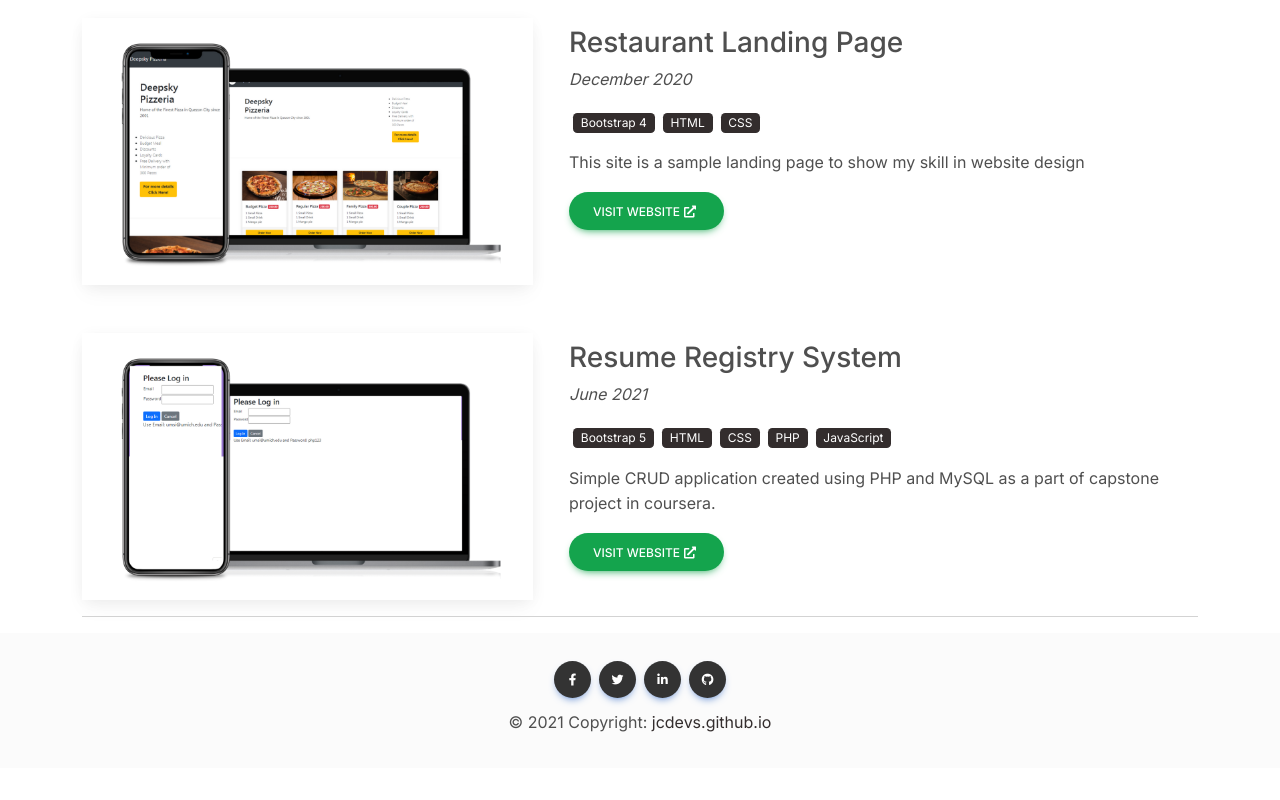
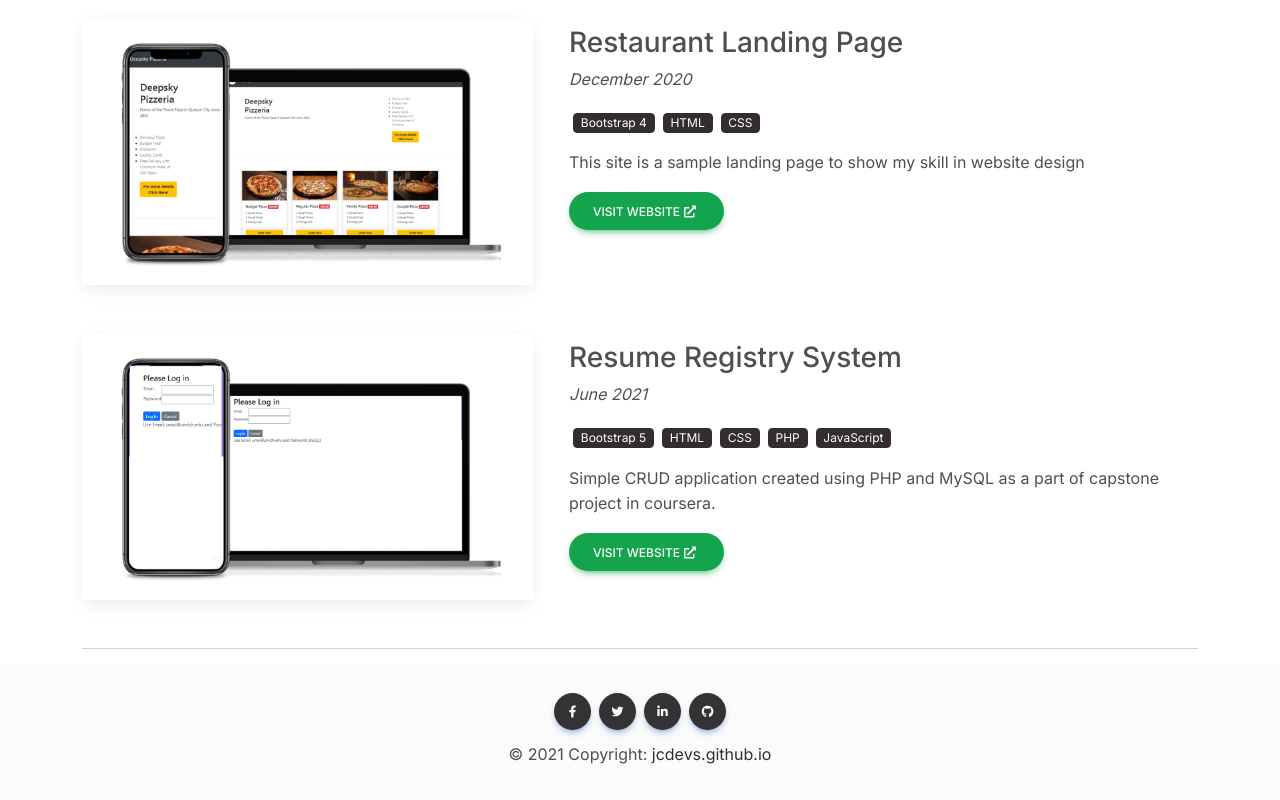
Before and after one commit to jcavenue/jcavenue.github.io, a React (Create React App) app: page /Project in a window 1280 px wide. Shown: the part 729-1529 px from the top of the page. Before the commit the page ends 1497 px from the top, so only its background shows below. Built offline with nearby package versions, Linux system fonts and the light colour scheme.

Commit message:
Add HR spacing

```diff
--- a/src/Components/Project.js
+++ b/src/Components/Project.js
@@ -39,7 +39,7 @@ const Project = () => {
 							);
 						})
 					}
-					<hr />
+					<hr className="mt-5"/>
 				</section>
 			</MDBContainer>
 		</>
```
